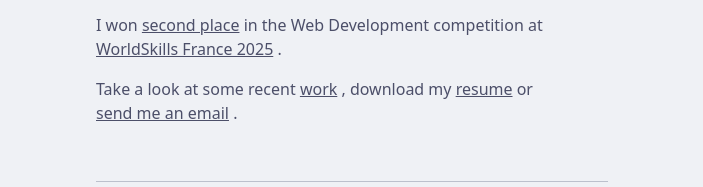
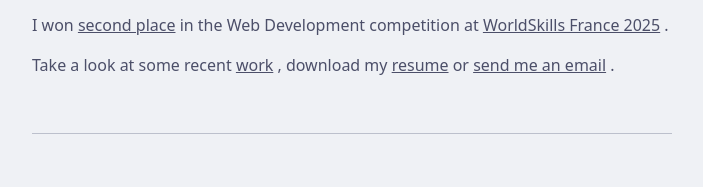
Before and after one commit to wiizzl/site, an Astro site: page / in a window 1280 px wide. Shown: the part 255-442 px from the top of the page, without its empty margins (288-991 px from the left). Built offline with nearby package versions, Linux system fonts and the light colour scheme; Astro itself is replaced by a stand-in of ours.

Commit message:
fix: adjust maximum width for main layout on large screens

```diff
--- a/src/layouts/BaseLayout.astro
+++ b/src/layouts/BaseLayout.astro
@@ -38,7 +38,7 @@ const canonicalURL = new URL(Astro.url.pathname, Astro.site);
     <title>{props.title ? props.title + " - " + info.name : info.name}</title>
   </head>
   <body class="selection:bg-primary selection:text-accent-foreground antialiased">
-    <main class="mx-auto h-full w-full max-w-screen-2xl px-4 py-10 md:px-10 md:py-40 lg:px-52 xl:px-96">
+    <main class="mx-auto h-full w-full max-w-screen-2xl px-4 py-10 md:px-10 md:py-40 lg:px-52 xl:px-80">
       <slot />
     </main>
   </body>
```
